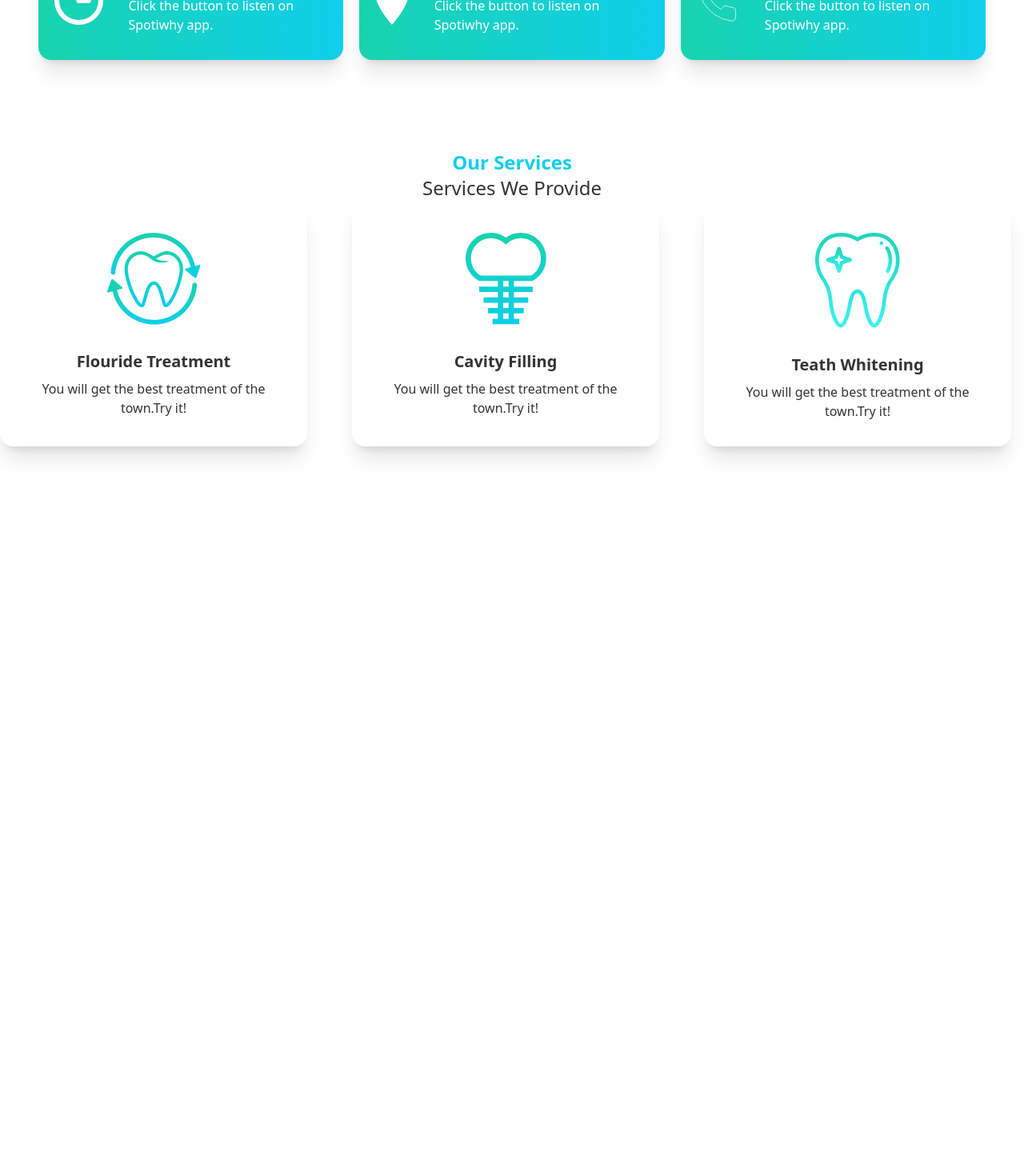
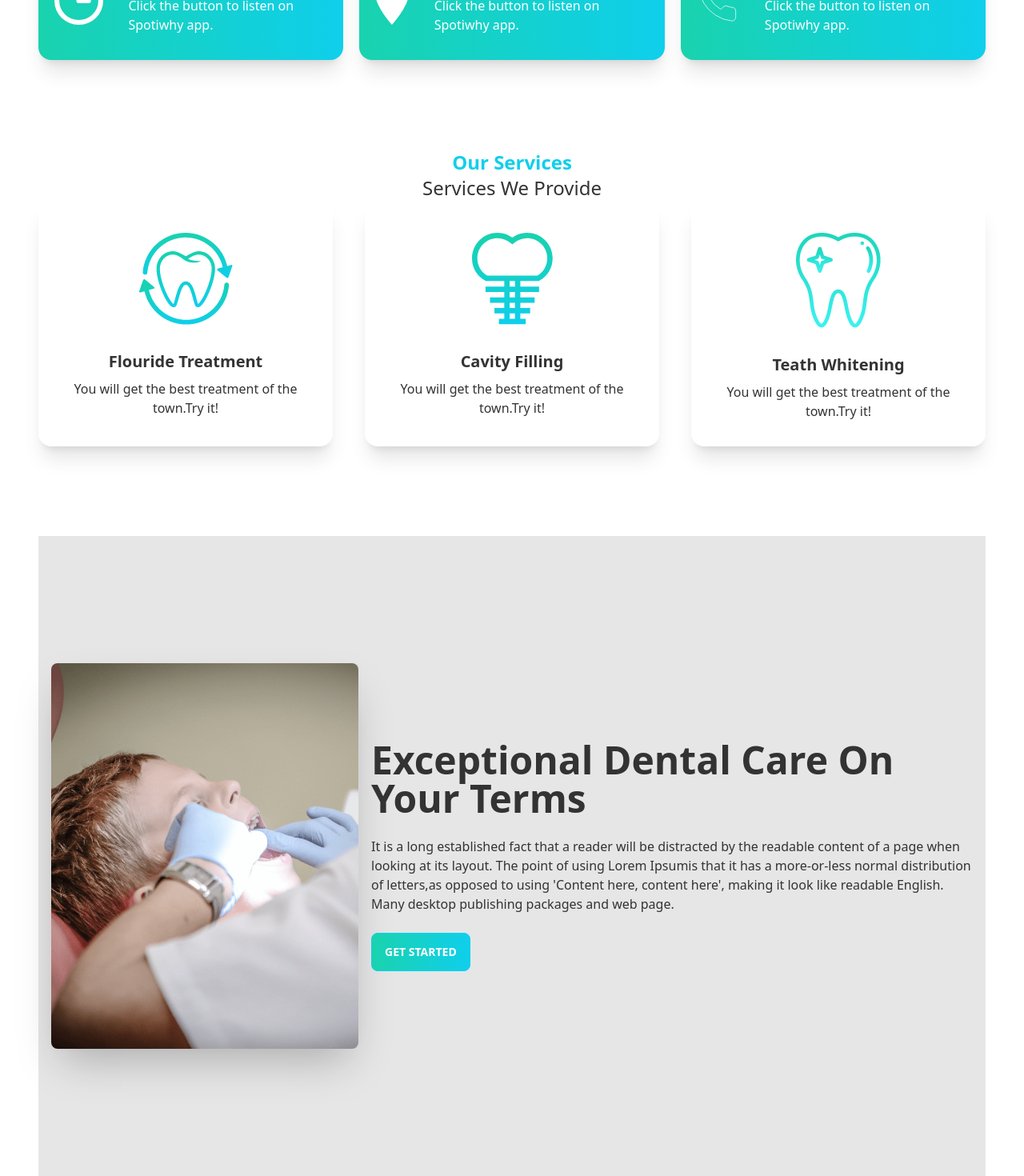
Before and after one commit to Rafiul789/doctors-portal-client, a React (Create React App) app: page / in a window 1280 px wide. Shown: the part 937-2407 px from the top of the page at 80% size. Before the commit the page ends 1607 px from the top, so only its background shows below. Built offline with nearby package versions, Linux system fonts and the light colour scheme.

Commit message:
extra section added

```diff
--- /dev/null
+++ b/src/Pages/Home/Extrasection.js
@@ -0,0 +1,18 @@
+import React from 'react';
+import image from '../../assets/images/treatment.png';
+const Extrasection = () => {
+    return (
+        <div className="hero min-h-screen bg-base-200">
+        <div className="hero-content flex-col lg:flex-row">
+          <img src={image} alt="treatment" className="max-w-sm rounded-lg shadow-2xl" />
+          <div>
+            <h1 className="text-5xl font-bold">Exceptional Dental Care On Your Terms</h1>
+            <p className="py-6">It is a long established fact that a reader will be distracted by the readable content of a page when looking at its layout. The point of using Lorem Ipsumis that it has a more-or-less normal distribution of letters,as opposed to using 'Content here, content here', making it look like readable English. Many desktop publishing packages and web page.</p>
+            <button className="btn btn-primary text-white bg-gradient-to-r from-secondary to-primary  ">Get Started</button>
+          </div>
+        </div>
+      </div>
+    );
+};
+
+export default Extrasection;
--- a/src/Pages/Home/Home.js
+++ b/src/Pages/Home/Home.js
@@ -1,15 +1,17 @@
 import React from 'react';
 import Banner from './Banner';
+import Extrasection from './Extrasection';
 import Info from './Info';
 import Services from './Services';
 
 
 const Home = () => {
     return (
-        <div>
+        <div className="px-12">
 
             <Banner></Banner>
 <Info></Info> <Services></Services>
+<Extrasection></Extrasection>
         </div>
     );
 };
--- a/src/Pages/Home/Info.js
+++ b/src/Pages/Home/Info.js
@@ -6,7 +6,7 @@
 
 const Info = () => {
     return (
-        <div  className="grid grid-cols-1 lg:grid-cols-3 gap-5 px-12">
+        <div  className="grid grid-cols-1 lg:grid-cols-3 gap-5 ">
             <Infocard  cardTitle="Opening Hours" bgClass="bg-gradient-to-r from-secondary to-primary  "  img={clock} ></Infocard>
             <Infocard cardTitle="Our Locations" bgClass="bg-gradient-to-r from-secondary to-primary"   img={marker} ></Infocard>
             <Infocard cardTitle="Contact Us" bgClass="bg-gradient-to-r from-secondary to-primary  " img={phone} ></Infocard>
--- a/src/Pages/Home/Service.js
+++ b/src/Pages/Home/Service.js
@@ -6,7 +6,7 @@
 
 
     return (
-        <div className="card w-96 bg-base-100 shadow-xl">
+        <div className="card lg:max-w-lg  bg-base-100 shadow-xl">
   <figure className="px-10 pt-10">
     <img src={service.img} alt="service" className="rounded-xl" />
   </figure>
```
